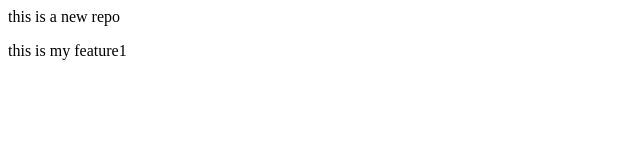
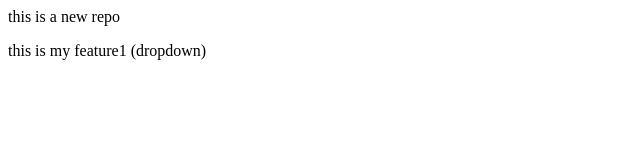
Before and after one commit to utkarshsingh7784/local-repo, a plain HTML site: page index.html in a window 1280 px wide. Shown: the full height of the page, 0-640 px from the left. Drawn offline with Linux system fonts and the light colour scheme.

Commit message:
add dropdown to feature1

```diff
--- a/index.html
+++ b/index.html
@@ -1,3 +1,3 @@
 <p>this is a new repo</p>
 
-<p>this is my feature1</p>
+<p>this is my feature1 (dropdown)</p>
```
